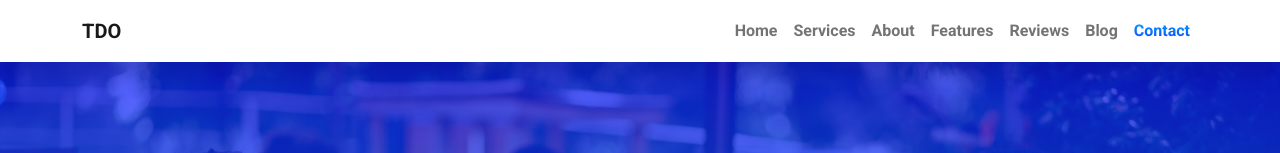
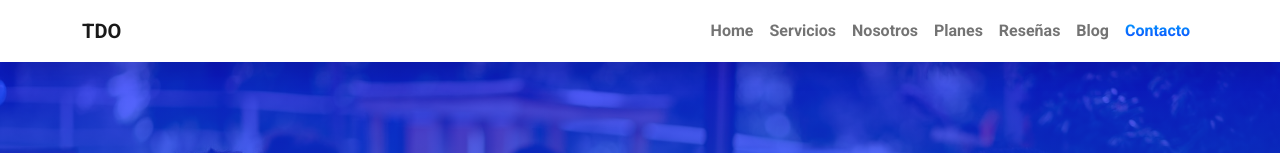
Before and after one commit to eduardoreyesr/tdo, a plain HTML site: page index.html in a window 1280 px wide. Shown: the top 153 px of the page. Drawn offline with nearby package versions, Linux system fonts and the light colour scheme.

Commit message:
Update index.html

```diff
--- a/index.html
+++ b/index.html
@@ -15,7 +15,7 @@
     <link rel="stylesheet" href="css/line-icons.css">
     <link rel="stylesheet" href="css/style.css">
 
-    <title>TFO Digital</title>
+    <title>TDO Digital</title>
 </head>
 
 <body data-bs-spy="scroll" data-bs-target=".navbar">
@@ -34,22 +34,22 @@
                         <a class="nav-link" href="#home">Home</a>
                     </li>
                     <li class="nav-item">
-                        <a class="nav-link" href="#services">Services</a>
+                        <a class="nav-link" href="#services">Servicios</a>
                     </li>
                     <li class="nav-item">
-                        <a class="nav-link" href="#about">About</a>
+                        <a class="nav-link" href="#about">Nosotros</a>
                     </li>
                     <li class="nav-item">
-                        <a class="nav-link" href="#features">Features</a>
+                        <a class="nav-link" href="#features">Planes</a>
                     </li>
                     <li class="nav-item">
-                        <a class="nav-link" href="#reviews">Reviews</a>
+                        <a class="nav-link" href="#reviews">Reseñas</a>
                     </li>
                     <li class="nav-item">
                         <a class="nav-link" href="#blog">Blog</a>
                     </li>
                     <li class="nav-item">
-                        <a class="nav-link" href="#contact">Contact</a>
+                        <a class="nav-link" href="#contact">Contacto</a>
                     </li>
                 </ul>
             </div>
```
